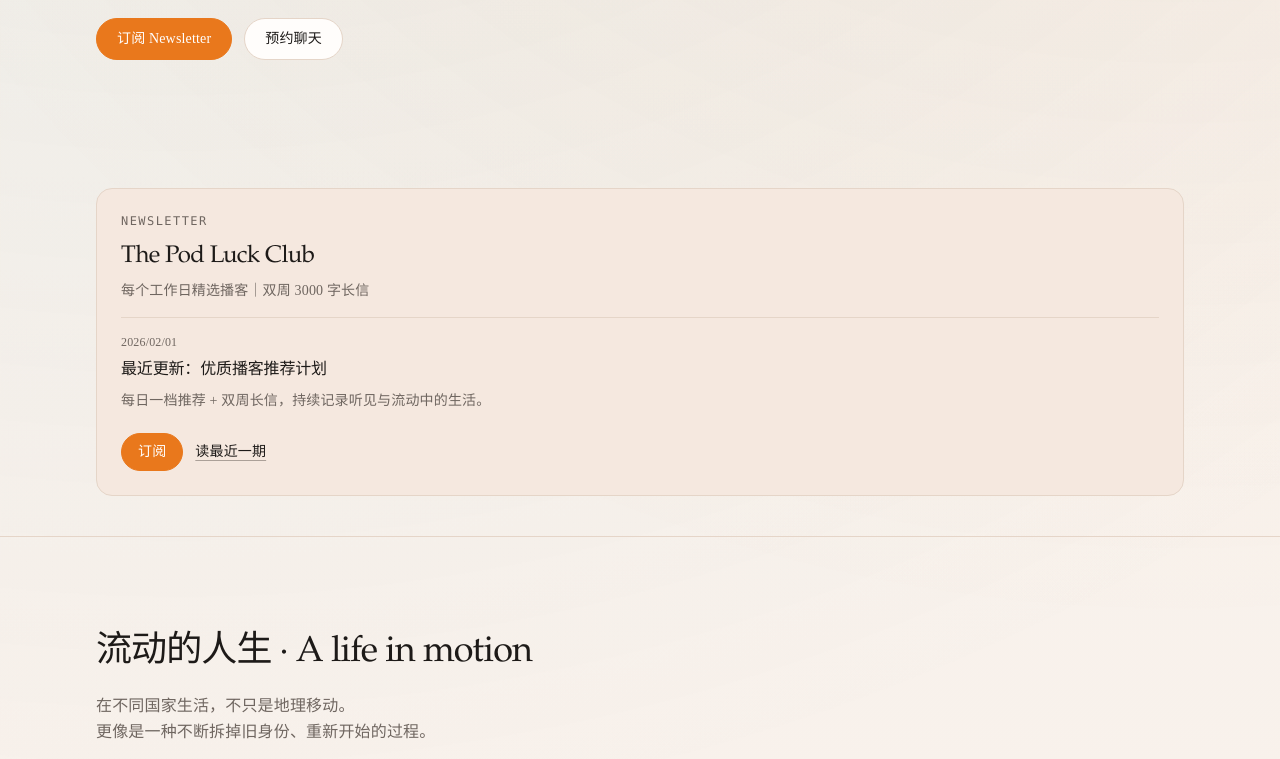
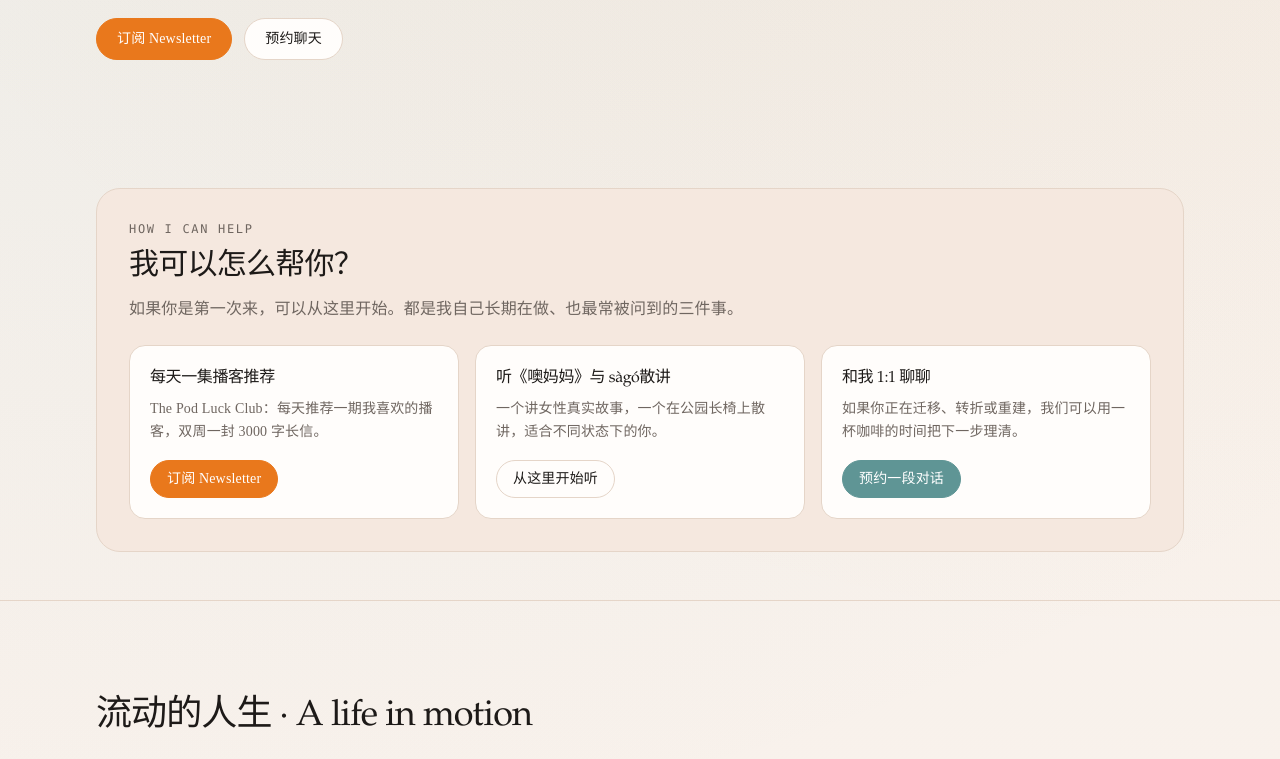
Before and after one commit to bluebluegrass/simona, a Next.js app: page / in a window 1280 px wide. Shown: the part 497-1256 px from the top of the page. Built offline with nearby package versions, Linux system fonts and the light colour scheme.

Commit message:
Add personal help hub section to homepage

```diff
--- a/app/page.tsx
+++ b/app/page.tsx
@@ -18,51 +18,43 @@ function toDateLabel(value: string) {
 }
 
 export default function HomePage() {
-  const { podcastsHosted, newsletter, book, projects, talk, socials } = siteData;
+  const { podcastsHosted, newsletter, book, projects, talk, socials, helpHub } = siteData;
   const featuredBook = book.items[0];
-  const featuredIssue = newsletter.recentIssues[0];
+  const toneToClassName: Record<(typeof helpHub.items)[number]["tone"], string> = {
+    newsletter: "btn-newsletter",
+    primary: "btn-primary",
+    secondary: "btn-secondary",
+  };
 
   return (
     <>
       <Hero />
-      {featuredIssue ? (
-        <section className="pb-6 md:pb-10">
+      <section className="pb-8 md:pb-12">
         <div className="mx-auto max-w-6xl px-5 md:px-8">
-            <article className="rounded-2xl border border-border bg-surface p-5 md:p-6">
-              <p className="font-mono text-xs uppercase tracking-[0.12em] text-muted">Newsletter</p>
-              <h2 className="mt-3 text-xl font-medium tracking-tight text-ink md:text-2xl">{newsletter.name}</h2>
-              <p className="mt-2 text-sm text-muted">每个工作日精选播客｜双周 3000 字长信</p>
+          <article className="rounded-3xl border border-border bg-surface p-6 md:p-8">
+            <p className="font-mono text-xs uppercase tracking-[0.14em] text-muted">How I Can Help</p>
+            <h2 className="mt-3 text-2xl font-medium tracking-tight text-ink md:text-3xl">{helpHub.title}</h2>
+            <p className="mt-3 max-w-3xl text-sm leading-relaxed text-muted md:text-base">{helpHub.intro}</p>
 
-              <div className="mt-4 border-t border-border pt-4">
-                <p className="text-xs text-muted">{toDateLabel(featuredIssue.date)}</p>
-                <h3 className="mt-2 text-base font-medium text-ink [display:-webkit-box] [-webkit-box-orient:vertical] [-webkit-line-clamp:1] overflow-hidden">
-                  {featuredIssue.title}
-                </h3>
-                <p className="mt-2 text-sm leading-relaxed text-muted [display:-webkit-box] [-webkit-box-orient:vertical] [-webkit-line-clamp:2] overflow-hidden">
-                  {featuredIssue.summary}
-                </p>
-              </div>
-
-              <div className="mt-5 flex flex-wrap items-center gap-3">
+            <div className="mt-6 grid gap-4 md:grid-cols-3">
+              {helpHub.items.map((item) => (
+                <article key={item.title} className="rounded-2xl border border-border bg-card p-5 transition-shadow hover:shadow-sm">
+                  <h3 className="text-base font-medium tracking-tight text-ink">{item.title}</h3>
+                  <p className="mt-2 text-sm leading-relaxed text-muted">{item.description}</p>
                   <a
-                  href={withBasePath("/newsletter")}
-                  className="btn-newsletter px-4 py-2"
+                    href={isInternalHref(item.href) ? withBasePath(item.href) : item.href}
+                    className={`${toneToClassName[item.tone]} mt-4 inline-block px-4 py-2`}
+                    target={item.href.startsWith("http") ? "_blank" : undefined}
+                    rel={item.href.startsWith("http") ? "noreferrer noopener" : undefined}
                   >
-                  订阅
+                    {item.ctaLabel}
                   </a>
-                <a
-                  href={isInternalHref(featuredIssue.url) ? withBasePath(featuredIssue.url) : featuredIssue.url}
-                  className="text-sm underline underline-offset-4"
-                  target={featuredIssue.url.startsWith("http") ? "_blank" : undefined}
-                  rel={featuredIssue.url.startsWith("http") ? "noreferrer noopener" : undefined}
-                >
-                  读最近一期
-                </a>
+                </article>
+              ))}
             </div>
           </article>
         </div>
       </section>
-      ) : null}
       <LifeInMotion />
 
       <Section title={newsletter.title} intro={newsletter.valueProp} kicker="03 / NEWSLETTER">
--- a/content/site.ts
+++ b/content/site.ts
@@ -30,6 +30,17 @@ type SiteData = {
     proofBadges: [string, string, string];
     primaryCta: { label: string; href: string };
     secondaryCta: { label: string; href: string };
+  };
+  helpHub: {
+    title: string;
+    intro: string;
+    items: Array<{
+      title: string;
+      description: string;
+      href: string;
+      ctaLabel: string;
+      tone: "newsletter" | "primary" | "secondary";
+    }>;
   };
   lifeInMotion: {
     title_cn: string;
@@ -156,6 +167,34 @@ export const siteData: SiteData = {
     proofBadges: ["7年播客推荐", "每日1集精选", "双周3000字长信"],
     primaryCta: { label: "订阅 Newsletter", href: "/newsletter" },
     secondaryCta: { label: "预约聊天", href: "/talk" },
+  },
+
+  helpHub: {
+    title: "我可以怎么帮你？",
+    intro: "如果你是第一次来，可以从这里开始。都是我自己长期在做、也最常被问到的三件事。",
+    items: [
+      {
+        title: "每天一集播客推荐",
+        description: "The Pod Luck Club：每天推荐一期我喜欢的播客，双周一封 3000 字长信。",
+        href: "/newsletter",
+        ctaLabel: "订阅 Newsletter",
+        tone: "newsletter",
+      },
+      {
+        title: "听《噢妈妈》与 sàgó散讲",
+        description: "一个讲女性真实故事，一个在公园长椅上散讲，适合不同状态下的你。",
+        href: "/podcasts",
+        ctaLabel: "从这里开始听",
+        tone: "secondary",
+      },
+      {
+        title: "和我 1:1 聊聊",
+        description: "如果你正在迁移、转折或重建，我们可以用一杯咖啡的时间把下一步理清。",
+        href: "/talk",
+        ctaLabel: "预约一段对话",
+        tone: "primary",
+      },
+    ],
   },
 
   lifeInMotion: {
```
Lines whose indentation alone changed are shown as unchanged.
